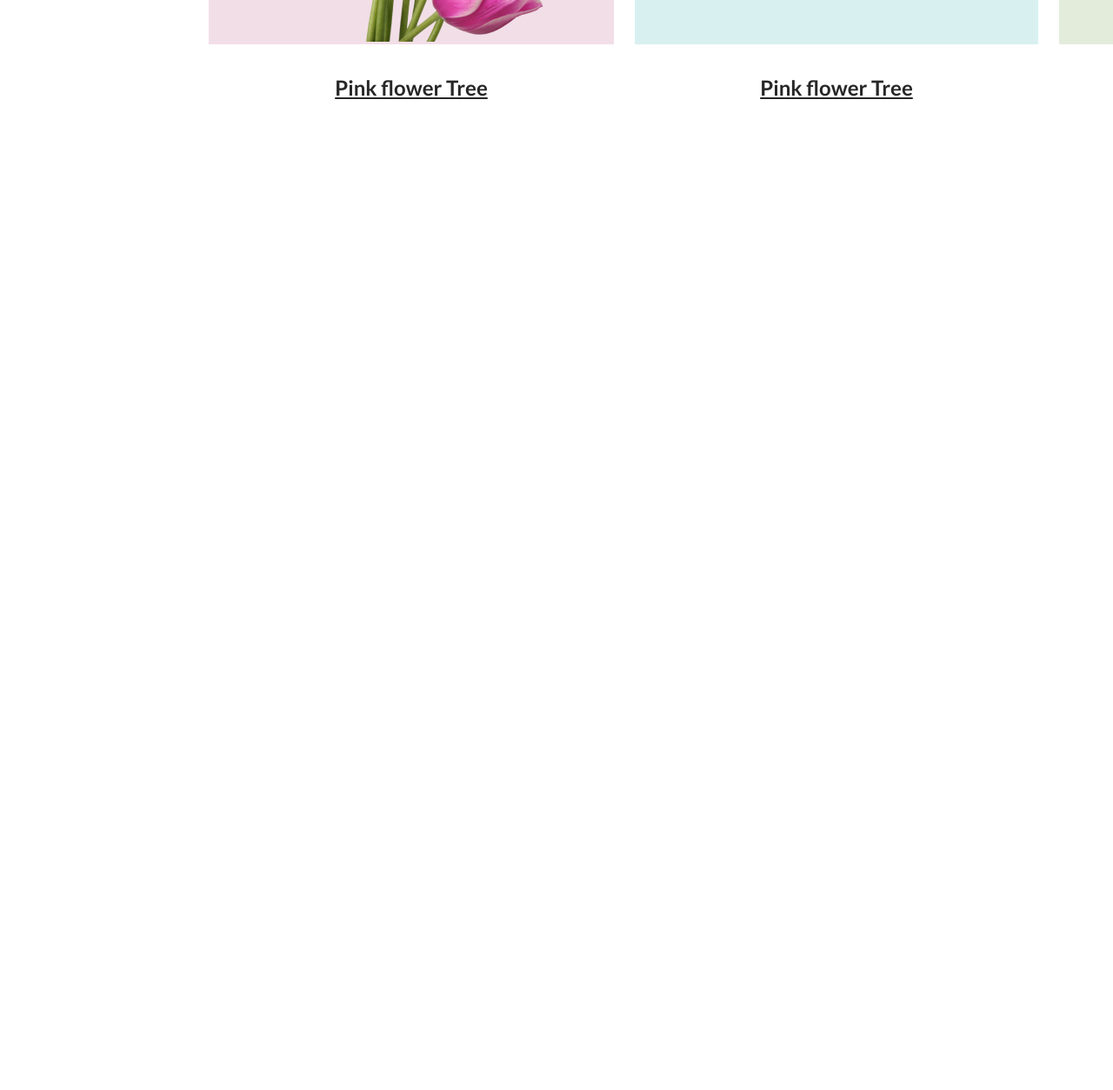
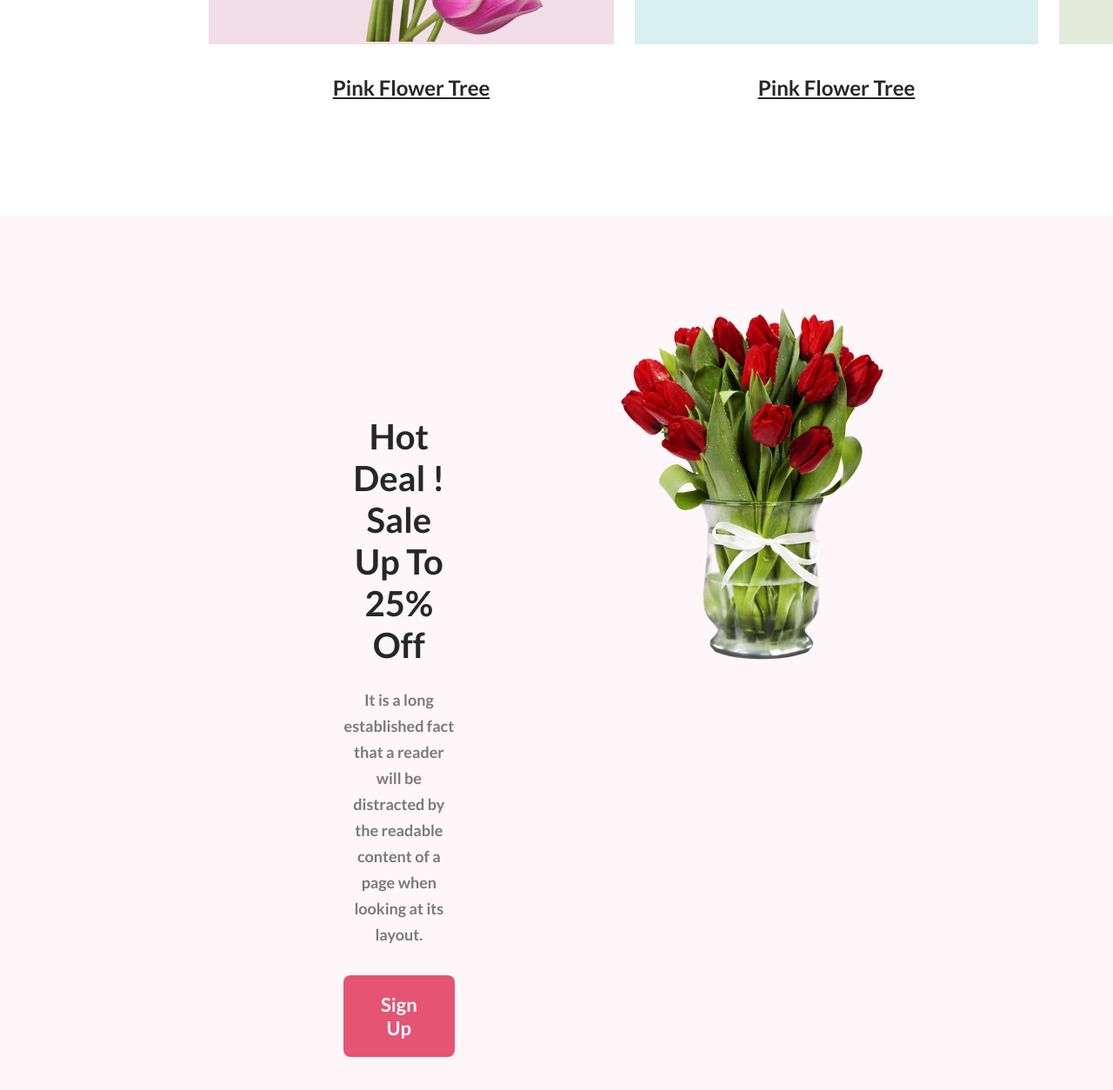
Before and after one commit to rohan9932/project-file, a plain HTML site: page index.html in a window 1280 px wide. Shown: the part 2441-3695 px from the top of the page at 87% size. Before the commit the page ends 2559 px from the top, so only its background shows below. Drawn offline with Linux system fonts and the light colour scheme.

Commit message:
hot-deal

```diff
--- a/index.html
+++ b/index.html
@@ -15,9 +15,7 @@
     <header class="header">
         <div class="header-texts">
             <h1 class="header-title">Let's make beautiful flowers a part of your life.</h1>
-            <p class="description" id="header-description">It is a long established fact that a reader will be
-                distracted by the readable content of a page when looking at its layout. The point of using Lorem Ipsum
-                is that it has a more-or-less normal distribution of letters.</p>
+            <p class="description" id="header-description">It is a long established fact that a reader will be  distracted by the readable content of a page when looking at its layout. The point of using Lorem Ipsum is that it has a more-or-less normal distribution of letters.</p>
             <button class="btn-common">Shop now</button>
         </div>
         <div class="header-image">
@@ -36,20 +34,31 @@
                     <figure class="img-bg" id="img1">
                         <img class="flowers-image1" src="Flower Asset/pngwing 6.png" alt="Flower">
                     </figure>
-                    <p class="figcap"><u>Pink flower Tree</u></p>
+                    <p class="figcap"><u>Pink Flower Tree</u></p>
                 </div>
                 <div class="flowers-images-set">
                     <figure class="img-bg" id="img2">
                         <img class="flowers-image2" src="Flower Asset/pngwing 5.png" alt="Flower">
                     </figure>
-                    <p class="figcap"><u>Pink flower Tree</u></p>
+                    <p class="figcap"><u>Pink Flower Tree</u></p>
                 </div>
                 <div class="flowers-images-set">
                     <figure class="img-bg" id="img3">
                         <img class="flowers-image3" src="Flower Asset/pngwing 7.png" alt="Flower">
                     </figure>
-                    <p class="figcap"><u>Pink flower Tree</u></p>
+                    <p class="figcap"><u>Pink Flower Tree</u></p>
                 </div>
+            </div>
+        </section>
+        <!-- Hot deal section -->
+        <section class="hot-deal">
+            <div class="sale-upto">
+                <h1 class="hot-deal-title">Hot Deal ! Sale Up To 25% Off</h1>
+                <p class="hot-deal-description">It is a long established fact that a reader will be distracted by the readable content of a page when looking at its layout.</p>
+                <button class="btn-common">Sign Up</button>
+            </div>
+            <div class="hot-sale-img">
+                <img src="Flower Asset/pngwing 8.png" alt="Flower">
             </div>
         </section>
     </main>
--- a/styles/style.css
+++ b/styles/style.css
@@ -109,3 +109,43 @@ header {
     line-height: 35px;
     margin-top: 32px;
 }
+
+/* hot deal styles */
+.hot-deal {
+    margin-top: 130px;
+    background-color: rgba(229, 84, 115, 0.05);
+    display: flex;
+    gap: 186px;
+    justify-content: space-between;
+}
+
+.sale-upto {
+    padding: 230px 0 162px 395px;
+    text-align: center;
+}
+
+.hot-deal-title {
+    margin-bottom: 24px;
+}
+
+.hot-deal-description {
+    color: rgba(39, 39, 39, 0.60);
+    text-align: center;
+    font-size: 18px;
+    font-style: normal;
+    font-weight: 400;
+    line-height: 30px;
+    margin-bottom: 32px;
+}
+
+.hot-sale-img {
+    padding: 100px 429px 100px 0;
+}
+
+.hot-deal-title {
+    color: #272727;
+    font-size: 40px;
+    font-style: normal;
+    font-weight: 800;
+    line-height: normal;
+}
```
